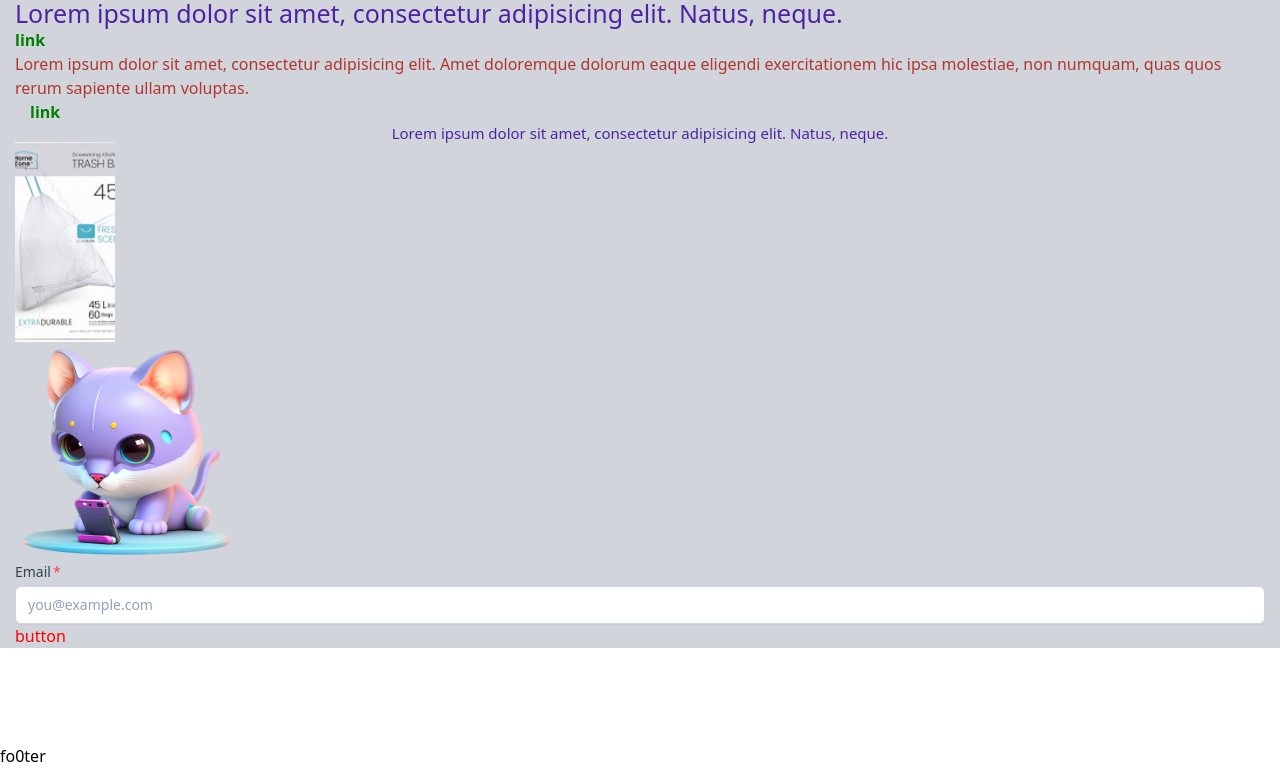
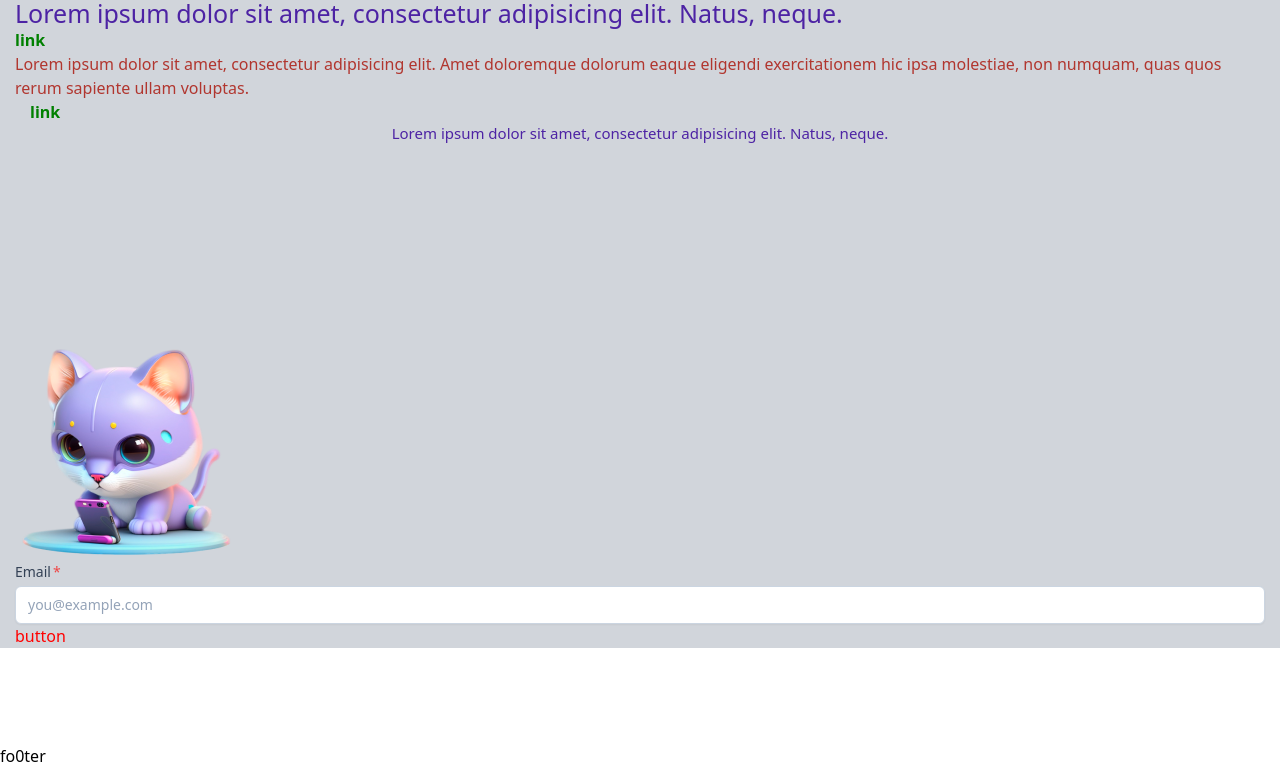
Before and after one commit to YriiHvozdetskiy/next, a Next.js app: page / in a window 1280 px wide. Shown: the part 2466-3234 px from the top of the page. Built offline with nearby package versions, Linux system fonts and the light colour scheme; a web font is replaced by a local one.

Commit message:
moved globals css to another folder

```diff
--- a/src/app/layout.js
+++ b/src/app/layout.js
@@ -1,4 +1,4 @@
-import './globals.css'
+import '@/styles/globals.css'
 import {Inter, Montserrat, Days_One} from 'next/font/google'
 
 const inter = Inter({
--- a/src/app/page.js
+++ b/src/app/page.js
@@ -267,7 +267,7 @@ export default function Home() {
                {/*TODO :after*/}
                <div
                   className={
-                     "bg-[url('product-1.png')] w-[100px] h-[200px] bg-cover bg-center relative after:contents after:bg-gradient-to-r from-yellow-400 via-red-500 to-pink-500 after:blur-[125px] after:w-[300px] after:h-[250px] after:absolute"
+                     "w-[100px] h-[200px] bg-cover bg-center relative after:contents after:bg-gradient-to-r from-yellow-400 via-red-500 to-pink-500 after:blur-[125px] after:w-[300px] after:h-[250px] after:absolute"
                   }
                ></div>
                {/*TODO якщо так писати то в тулзах класи будуть з ... (не буде видно всіх класів/свойств в Firefox) в chrome все буде ок*/}
```
Also changed, not shown: src/assets/images/product-1.png (renamed from src/app/product-1.png), src/styles/globals.css (renamed from src/app/globals.css).
